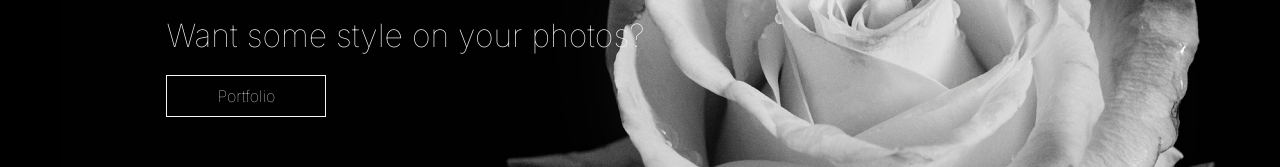
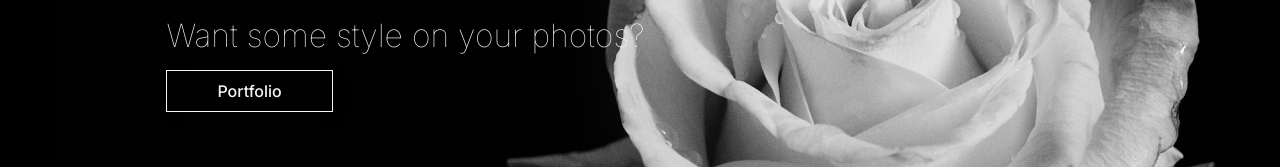
Before and after one commit to tecna-developer/monovision-studio, a website: page index.html in a window 1280 px wide. In both pictures the pointer is over the link "Portfolio". Shown: the part 256-423 px from the top of the page. Drawn offline with Linux system fonts and the light colour scheme.

Commit message:
style hover state  btn portfolio

```diff
--- a/src/css/style.css
+++ b/src/css/style.css
@@ -76,6 +76,13 @@ a {
     justify-content: center;
     align-self: center;
     margin-bottom: 6.25rem;
+    transition: all .3s ease-in-out;
+    &:hover {
+        text-shadow: 4px 4px rgba(0, 0, 0, 0.25);
+        font-weight: 500;
+        box-shadow: var(--shadow);
+        transform: translateY(-5px);
+    }
 
 }
 
```
